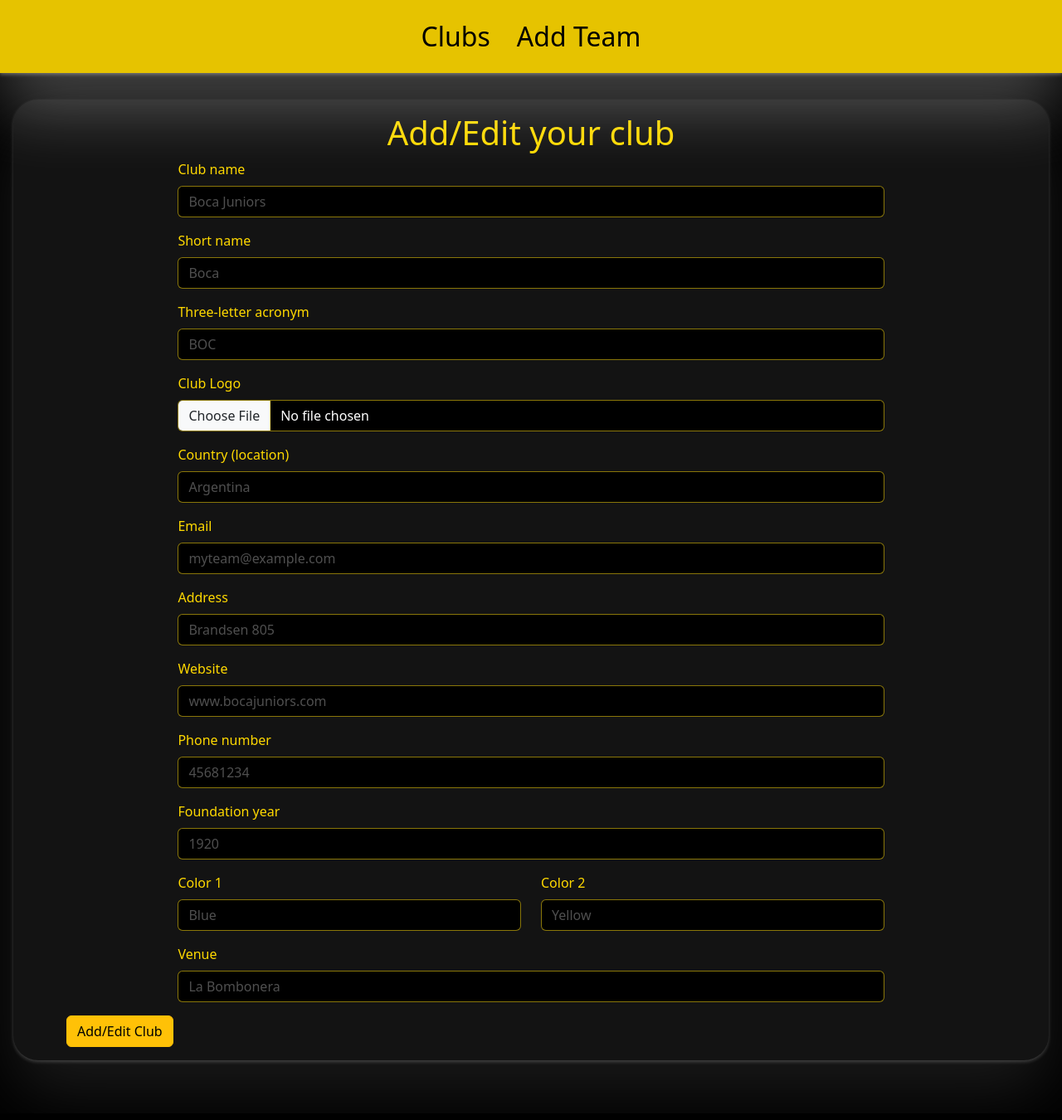
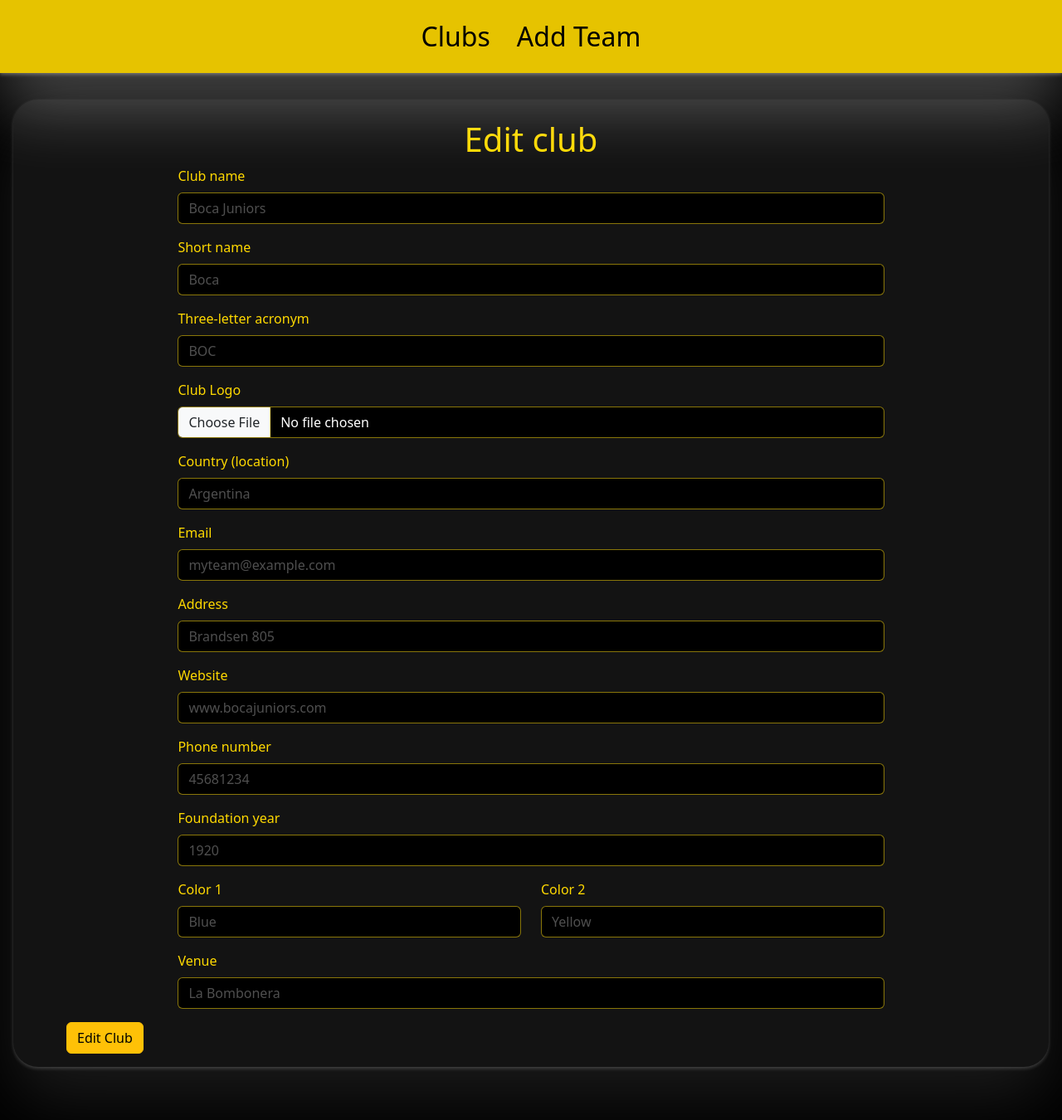
Before and after one commit to Rodrigo-ade/crud-clubs-frontend, a React (Create React App) app: page /edit/clubs/1 in a window 1280 px wide. Shown: the whole page at 83% size. Built offline with nearby package versions, Linux system fonts and the light colour scheme; no server answers.

Commit message:
Add feature for "form" page
Now it's possible to create and update a new club, using the same page

```diff
--- a/src/App.js
+++ b/src/App.js
@@ -15,8 +15,8 @@
         <Routes>
           <Route path='/' element={<List />} />
           <Route path='/clubs/:clubTla' element={<Team />} />
-          <Route path='/form' element={<Form />} />
-          <Route path='/edit/clubs/:clubTla' element={<Form />} />
+          <Route path='/form' element={<Form action={'Add'}/>} />
+          <Route path='/edit/clubs/:clubTla' element={<Form action={'Edit'}/>} />
           <Route path='*' element={<NotFound />} />
         </Routes>
       </div>
--- a/src/api/clubs.js
+++ b/src/api/clubs.js
@@ -15,3 +15,7 @@
 export async function deleteClub(clubTla) {
   return (await fetch(`${URL}/clubs/${clubTla}`, {method: 'DELETE'}));
 }
+
+export async function editClub(clubTla, clubData) {
+  return (await fetch(`${URL}/clubs/${clubTla}`, {method: 'PUT', body: clubData}));
+}
--- a/src/pages/Form.js
+++ b/src/pages/Form.js
@@ -1,11 +1,12 @@
 import React, { useState, useEffect } from 'react';
 import { useParams } from 'react-router-dom';
-import { addClub, getClub } from '../services/clubs.js';
+import { addClub, getClub, editClub } from '../services/clubs.js';
 import NotFound from './NotFound.js';
 import Loading from '../components/Loading.js';
 import Success from '../components/Success.js';
 
-function Form() {
+
+function Form(props) {
   const { clubTla } = useParams();
   const [status, setStatus] = useState('form');
 
@@ -21,6 +22,24 @@
   const [clubColor1, setClubColor1] = useState('');
   const [clubColor2, setClubColor2] = useState('');
   const [venue, setVenue] = useState('');
+
+  function handleAdd(e) {
+    e.preventDefault();
+    setStatus('loading');
+    const formData = new FormData(e.target);
+    addClub(formData)
+      .then((res) => {setStatus('success');})
+      .catch((err) => {setStatus('');});
+  }
+
+  function handleEdit(e) {
+    e.preventDefault();
+    setStatus('loading');
+    const formData = new FormData(e.target);
+    editClub(clubTla, formData)
+      .then((res) => {setStatus('success')})
+      .catch((err) => {setStatus('');});
+  }
 
   useEffect(() => {
     if(clubTla) {
@@ -40,20 +59,13 @@
         setVenue(club.venue || '');
       });
     }
-  });
 
-  function handleSubmit(e){
-    e.preventDefault();
-    setStatus('loading');
-    const formData = new FormData(e.target);
-    addClub(formData)
-      .then((res) => {setStatus('success');})
-      .catch((err) => {setStatus('');});
-  }
+  },[clubTla]);
 
   const form =(
-    <form className="form-new-club mb-5 p-3" encType="multipart/form-data" onSubmit={handleSubmit}>
-      <h1 className="text-center">Add/Edit your club</h1>
+    <form className="form-new-club mb-5 p-3" encType="multipart/form-data" onSubmit={props.action === 'Add' ? handleAdd: handleEdit}>
+      <h1 className="text-center">{props.action === 'Add' && `Add club`}</h1>
+      <h1 className="text-center">{props.action === 'Edit' && `Edit club`}</h1>
       <div style={{width:"70%", margin:"0 auto"}}>
         <div className="mb-3">
           <label htmlFor="clubName" className="form-label">Club name</label>
@@ -71,7 +83,9 @@
 
         <div className="mb-3">
           <label htmlFor="tlaClubName" className="form-label">Three-letter acronym</label>
-          <input required type="text" className="form-control disabled" id="tlaClubName" name="tla" placeholder="BOC" value={tla} readOnly />
+          <input required type="text" className="form-control disabled" id="tlaClubName" name="tla"
+            placeholder="BOC" value={tla} onChange={e => setTla(e.target.value)} readOnly={props.action === 'Edit' && true}
+          />
         </div>
 
         <div className="mb-3">
@@ -144,7 +158,9 @@
         </div>
       </div>
 
-      <button className="btn btn-warning ms-5" type="submit">Add/Edit Club</button>
+      {props.action === 'Add' && <button className="btn btn-success ms-5" type="submit">Add Club</button>}
+      {props.action === 'Edit' && <button className="btn btn-warning ms-5" type="submit">Edit Club</button>}
+
     </form>
   );
 
--- a/src/services/clubs.js
+++ b/src/services/clubs.js
@@ -3,6 +3,7 @@
   getClub as getClubFromApi,
   addClub as addClubToApi,
   deleteClub as deleteClubFromApi,
+  editClub as editClubOfApi,
 
 } from '../api/clubs.js';
 
@@ -25,3 +26,7 @@
 export async function deleteClub(clubTla) {
   return await(deleteClubFromApi(clubTla));
 }
+
+export async function editClub(clubTla, clubData) {
+  return await (editClubOfApi(clubTla, clubData));
+}
```
